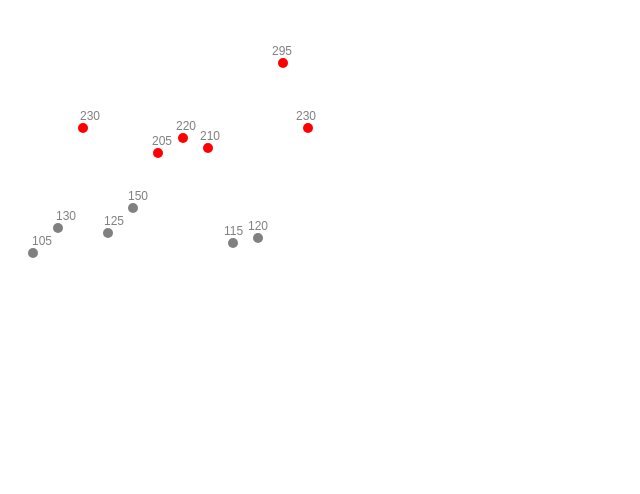
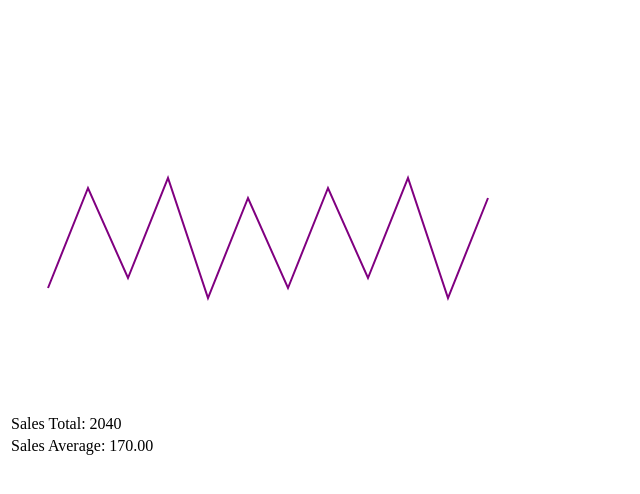
Before and after one commit to DominicSerranoC14/D3-Dynamic-Charts, a website: page index.html in a window 1280 px wide. Shown: the whole page, without its empty margins (0-640 px from the left). Drawn offline with nearby package versions, Linux system fonts and the light colour scheme.

Commit message:
Built a line graph from an external CSV file

```diff
--- a/index.html
+++ b/index.html
@@ -14,6 +14,7 @@
   <!-- <script src="js/data.js"></script> -->
   <!-- <script src="js/barGraph.js"></script> -->
   <!-- <script src="js/lineGraph.js"></script> -->
-  <script src="js/scatterPlot.js"></script>
+  <!-- <script src="js/scatterPlot.js"></script> -->
+  <script src="js/dataCSV.js"></script>
 </body>
 </html>
--- /dev/null
+++ b/js/dataCSV.js
@@ -0,0 +1,79 @@
+'use strict';
+
+const w = 600;
+const h = 400;
+let ds;
+let sum = null;
+let average = null;
+let metrics = [];
+/////////////////////////////////////////
+
+
+const buildLine = () => {
+  // Function for drawing line graph
+  const drawLine = d3.svg.line()
+    .x((d) => d.month * 40)
+    .y((d) => h - d.sales)
+    .interpolate('linear');
+
+  const svg = d3.select('body').append('svg')
+    .attr({
+      width: w,
+      height: h
+    });
+
+  const viz = svg.append('path')
+    .attr({
+      d: drawLine(ds),
+      'stroke': 'purple',
+      'stroke-width': 2,
+      'fill': 'none'
+    });
+};
+
+
+// Build a table of the sales totals
+const showTotals = () => {
+
+  const table = d3.select('body').append('table');
+  let sales = [];
+
+  // Add each sales amount up for sales total
+  ds.forEach((each) => {
+    sales.push(parseInt(each.sales));
+    sum = sales.reduce((a, b) => a + b);
+  });
+
+  // Calculate sales average
+  average = sum / ds.length;
+  // Push sales total and avg to array
+  metrics.push(`Sales Total: ${sum}`);
+  metrics.push(`Sales Average: ${average.toFixed(2)}`)
+
+  // Show table with sales total
+  const tr = table.selectAll('tr')
+    .data(metrics)
+    .enter()
+    .append('tr')
+    .append('td')
+    .text((d) => d);
+
+};
+
+
+// Retrieve the CSV file with this d3 method
+// This method is async
+d3.csv('./js/dataList.csv', (err, data) => {
+  if (err) {
+    console.log("Error", err);
+  } else {
+    console.log("Data received");
+    ds = data;
+  }
+
+  // Execute the d3 line function
+  buildLine();
+  // Build salesTotal table
+  showTotals();
+
+});
--- /dev/null
+++ b/js/dataList.csv
@@ -0,0 +1,13 @@
+month,sales
+1,120
+2,220
+3,130
+4,230
+5,110
+6,210
+7,120
+8,220
+9,130
+10,230
+11,110
+12,210
```
